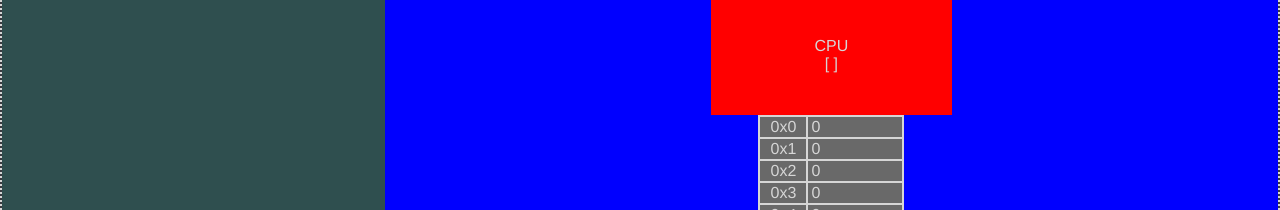
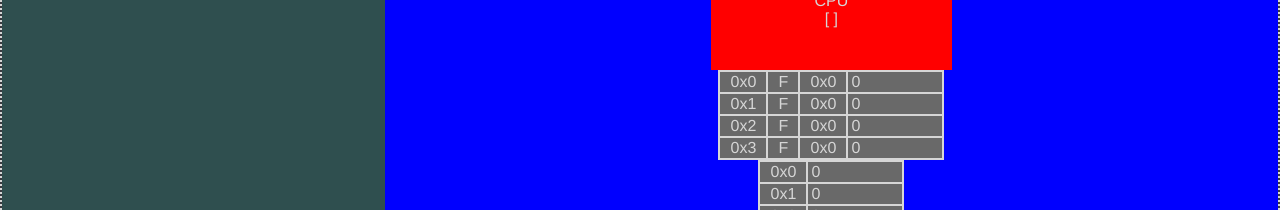
Before and after one commit to mrazekv-students/bp22_cpu_perina, a Vue app: page / in a window 1280 px wide. Both pictures are taken after a click on the button "Direct Cache". Shown: the part 179-389 px from the top of the page. Built offline with nearby package versions, Linux system fonts and the light colour scheme.

Commit message:
Add direct cache

```diff
--- a/src/components/memory/DirectCacheMemory.vue
+++ b/src/components/memory/DirectCacheMemory.vue
@@ -4,15 +4,17 @@
 
 <template>
     <processor-model :currentInstruction="instruction"/>
+    <cache-model :data="cacheData" />
     <ram-model :data="ramData" />
 </template>
 
 <script>
 import ProcessorModel from '../model/ProcessorModel.vue';
 import RamModel from '../model/RamModel.vue';
+import CacheModel from '../model/CacheModel.vue'
 export default {
     name: "DirectCacheMemory",
-    components: { ProcessorModel, RamModel },
+    components: { ProcessorModel, RamModel, CacheModel },
     emits: ["RegisterMemory"],
 
     props: {
@@ -34,36 +36,33 @@ export default {
     methods: {
         // TODO: Data koherence, currenty write-through (not using valid bit)
         Write(address, data) {
-            if (!(address < this.ramData.length && address >= 0))
+            if (address > this.ramData.length || address < 0)
                 throw RangeError("Invalid memory address");
 
             var cacheAddress = address & 0b11;
             var cacheTag = (address & 0b1100) >> 2;
+            console.log("Write", cacheTag.toString(2), cacheAddress.toString(2));
 
-            if (this.cacheData[cacheAddress].tag == cacheTag) {
-                this.cacheData[cacheAddress].data = data;
-                this.ramData[address] = data;
-            }
-            else {
-                // TODO: Needs to be checked
-                this.cacheData[cacheAddress] = { valid: true, tag: cacheTag, data: this.ramData[address] };
-                this.cacheData[cacheAddress].data = data;
-                this.ramData[address] = data;
-            }
+
+            // TODO: Needs to be  for data koherence
+            this.cacheData[cacheAddress] = { valid: true, tag: cacheTag, data: this.ramData[address] };
+            this.cacheData[cacheAddress].data = data;
+            this.ramData[address] = data;
         },
         Read(address) {
-            if (!(address < this.ramData.length && address >= 0))
+            if (address > this.ramData.length || address < 0)
                 throw RangeError("Invalid memory address");
 
             var cacheAddress = address & 0b11;
             var cacheTag = (address & 0b1100) >> 2;
+            console.log("Read", cacheTag.toString(2), cacheAddress.toString(2));
 
             if (this.cacheData[cacheAddress].tag == cacheTag) {
-                return this.cacheData[cacheAddress];
+                return this.cacheData[cacheAddress].data;
             }
             else {
                 this.cacheData[cacheAddress] = { valid: true, tag: cacheTag, data: this.ramData[address] };
-                return this.cacheData[cacheAddress];
+                return this.cacheData[cacheAddress].data;
             }
         },
         Reset() {
--- /dev/null
+++ b/src/components/model/CacheModel.vue
@@ -0,0 +1,53 @@
+<!--
+    Visual-only component for cache
+!-->
+
+<template>
+    <table class="cache">
+        <tr v-for="n in data.length" :key="n">
+            <td class="cache-address"> {{ "0x" + (n - 1).toString(16).toUpperCase() }} </td>
+            <td class="cache-valid"> {{ data[n - 1].valid ? "T" : "F" }} </td>
+            <td class="cache-tag"> {{ "0x" + data[n - 1].tag.toString(16).toUpperCase() }} </td>
+            <td class="cache-value"> {{ data[n - 1].data }} </td>
+        </tr>
+    </table>
+</template>
+
+<script>
+export default {
+    name: "CacheModel",
+
+    props: {
+        data: { type: Array, required: true }
+    }
+}
+</script>
+
+<style>
+.cache {
+    border: solid 2px;
+    border-collapse: collapse;
+
+    background: dimgray;
+}
+.cache td {
+    border: solid 2px;
+}
+
+.cache-address {
+    width: 3rem;
+    text-align: center;
+}
+.cache-valid {
+    width: 2rem;
+    text-align: center;
+}
+.cache-tag {
+    width: 3rem;
+    text-align: center;
+}
+.cache-value {
+    width: 6rem;
+    padding-left: 0.2rem;
+}
+</style>
```
